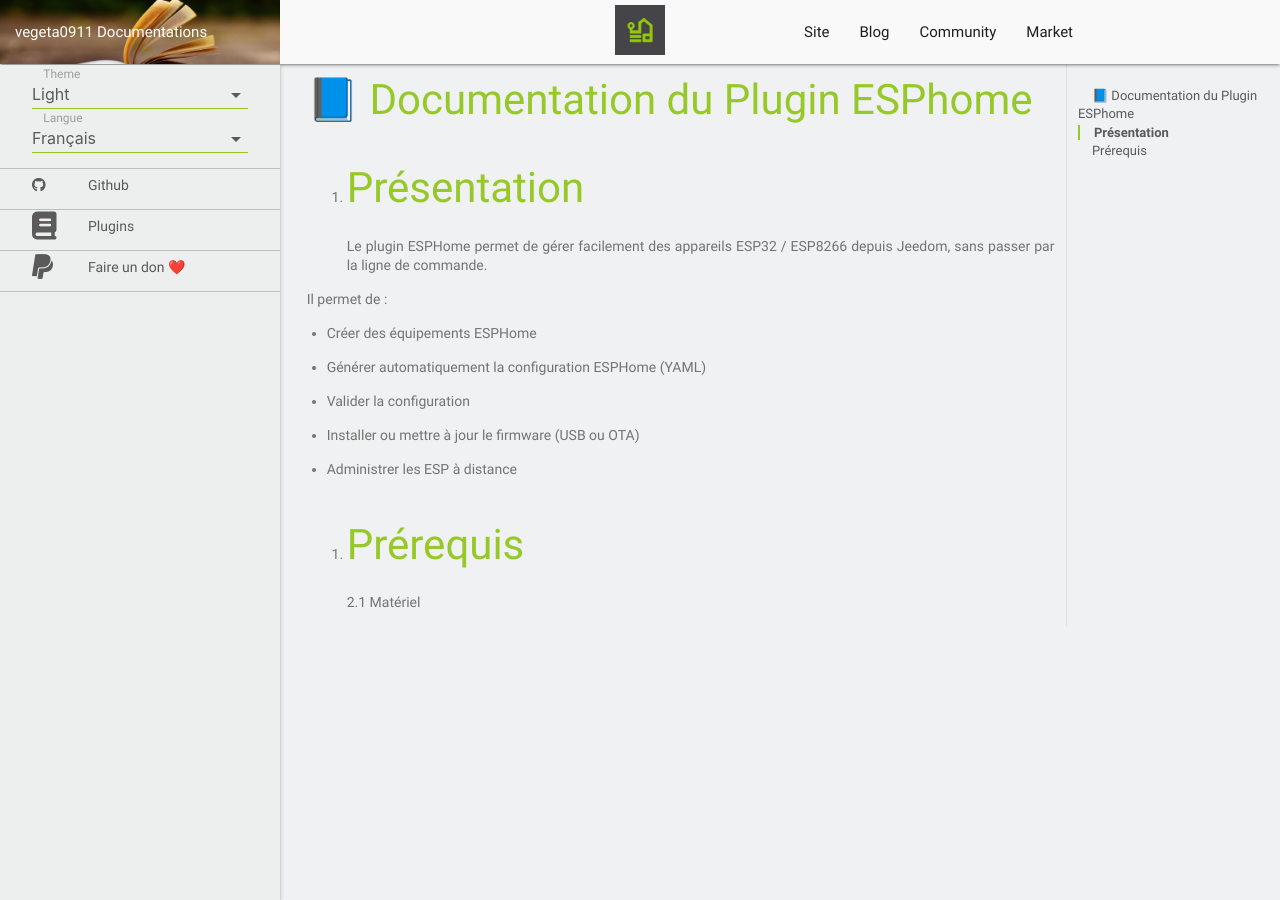
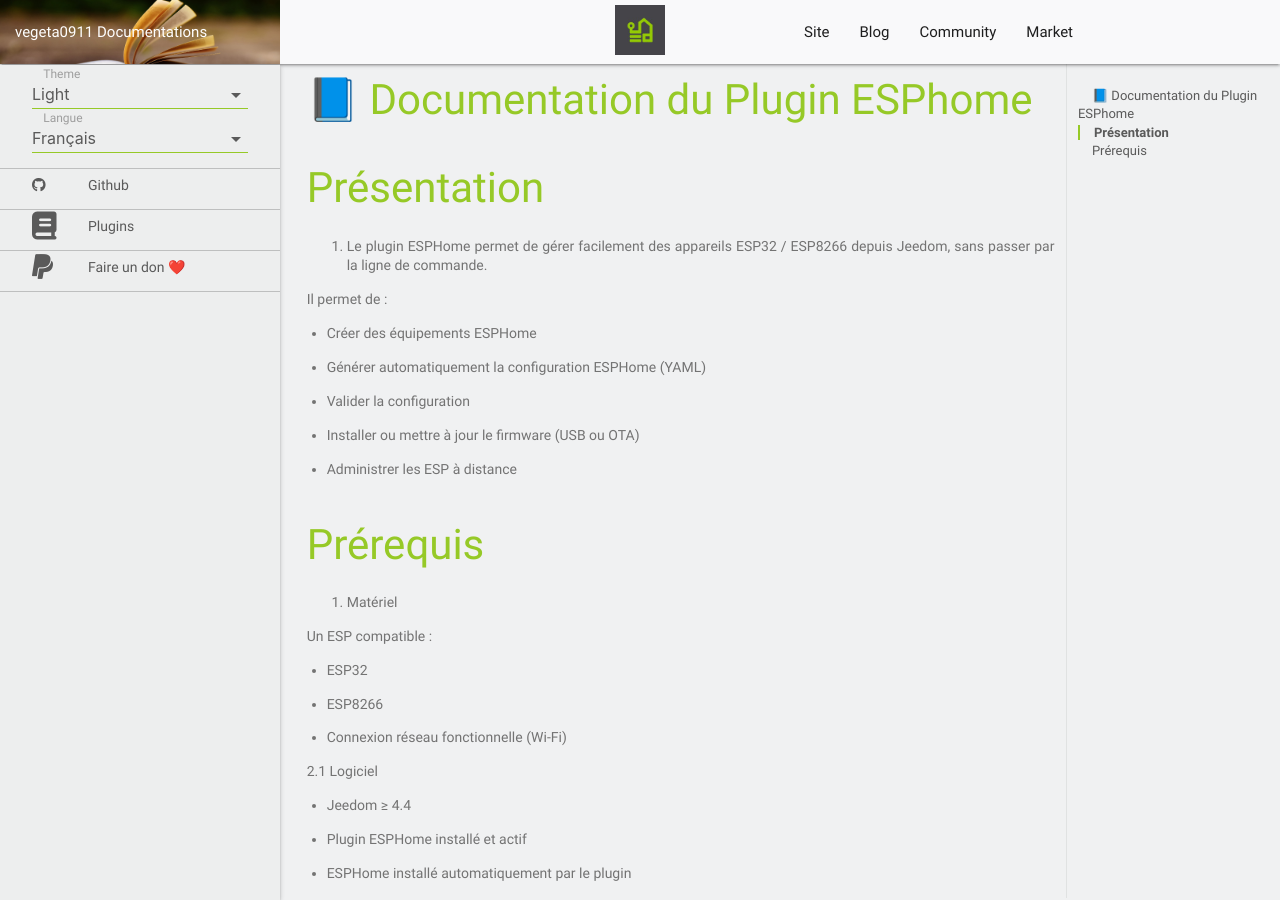
Before and after one commit to vegeta0911/documentation, a Jekyll site: the page built from plugins/fr_FR/ESPhome/index.md, in a window 1280 px wide and 900 px high, scrolled down 29 px. Built offline with Jekyll 4.4.1, drawn with Linux system fonts in a browser that asks for light colours; nearby versions of some CDN libraries; our own code applies the rules of GitHub Pages for plain Markdown files; library files that are not in the unit come from our copies.

Commit message:
Revise ESPhome plugin documentation formatting
Updated the structure and formatting of the documentation for the ESPhome plugin, including section headers and prerequisites.

```diff
--- a/plugins/fr_FR/ESPhome/index.md
+++ b/plugins/fr_FR/ESPhome/index.md
@@ -1,9 +1,9 @@
 # 📘 Documentation du Plugin ESPhome
 
 
-1. Présentation
+Présentation
 ===
-Le plugin ESPHome permet de gérer facilement des appareils ESP32 / ESP8266 depuis Jeedom, sans passer par la ligne de commande.
+1. Le plugin ESPHome permet de gérer facilement des appareils ESP32 / ESP8266 depuis Jeedom, sans passer par la ligne de commande.
 
 Il permet de :
 
@@ -17,6 +17,22 @@
 
 - Administrer les ESP à distance
 
-2. Prérequis
-   ===
-2.1 Matériel
+Prérequis
+===
+2. Matériel
+
+Un ESP compatible :
+
+- ESP32
+
+- ESP8266
+
+- Connexion réseau fonctionnelle (Wi-Fi)
+
+2.1 Logiciel
+
+- Jeedom ≥ 4.4
+
+- Plugin ESPHome installé et actif
+
+- ESPHome installé automatiquement par le plugin
```
